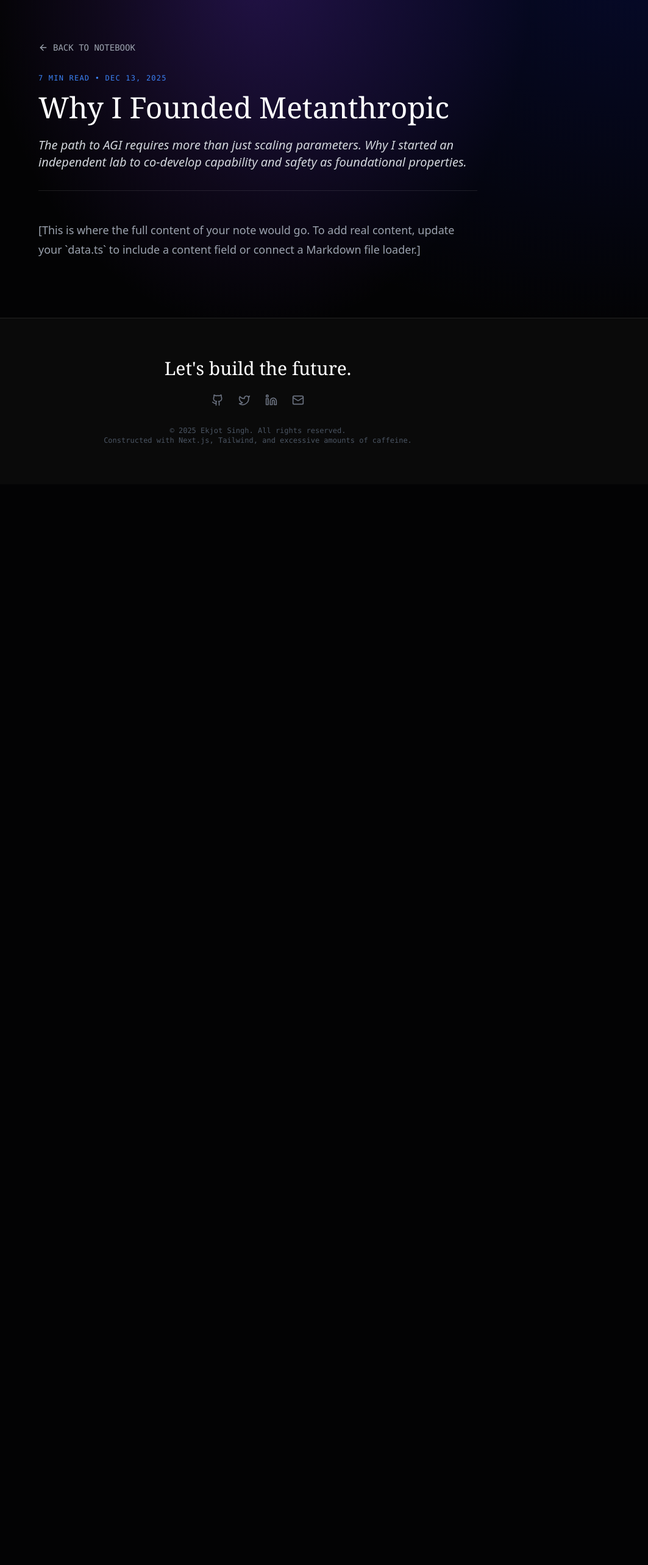
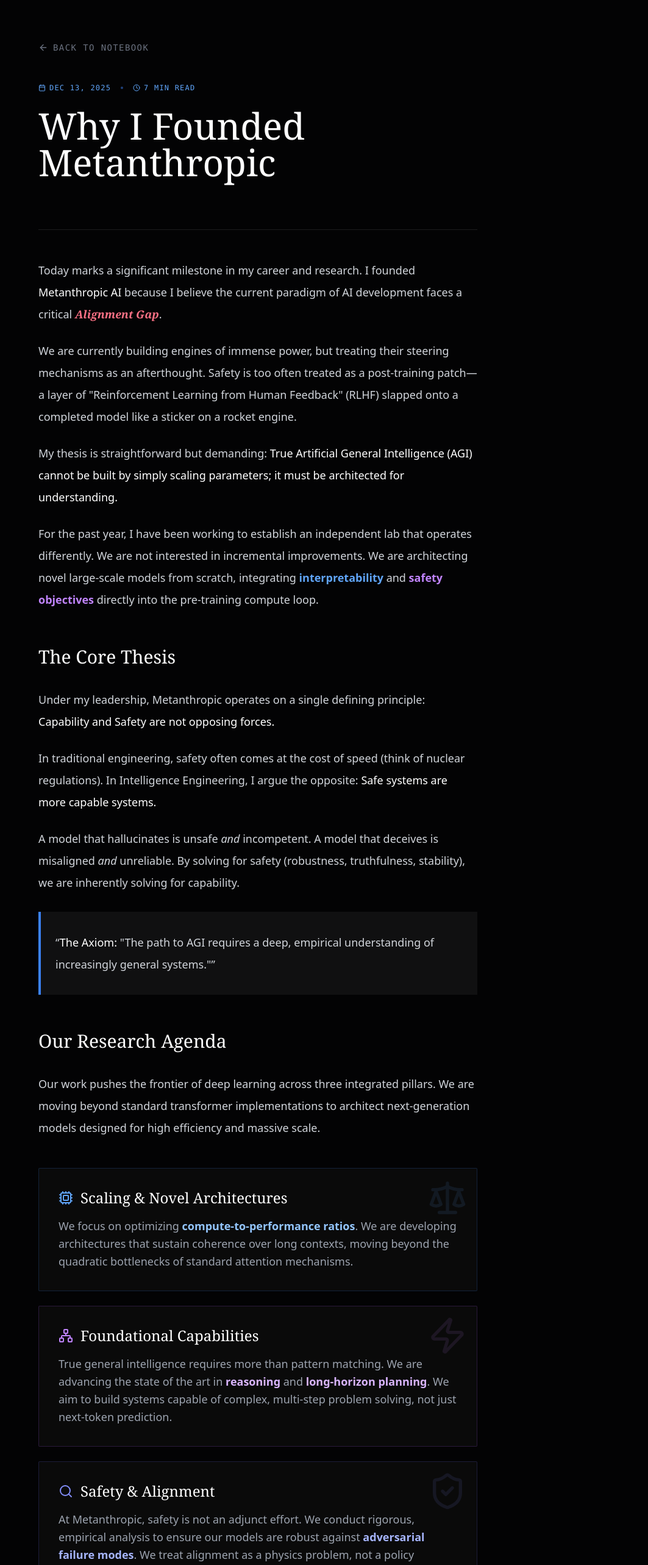
Before and after one commit to ekjotsinghmakhija/website, a Next.js app: page /blog/founding-metanthropic in a window 1280 px wide. Shown: the part 60-2626 px from the top of the page at 61% size, without its empty margins (217-1280 px from the left). Before the commit the page ends 854 px from the top, so only its background shows below. Built offline with nearby package versions, Linux system fonts and the light colour scheme.

Commit message:
docs(src/app): added blog/founding-metanthropic

```diff
--- /dev/null
+++ b/src/app/blog/founding-metanthropic/page.mdx
@@ -0,0 +1,109 @@
+import NotebookLayout from '@/components/layout/NotebookLayout';
+import { Network, ShieldCheck, Zap, Cpu, Search, Scale } from 'lucide-react';
+
+export const meta = {
+  title: "Why I Founded Metanthropic",
+  date: "Dec 13, 2025",
+  readTime: "7 min read",
+  tag: "Manifesto"
+};
+
+<NotebookLayout meta={meta}>
+
+Today marks a significant milestone in my career and research. I founded **Metanthropic AI** because I believe the current paradigm of AI development faces a critical <span className="text-rose-400 font-bold font-serif italic">Alignment Gap</span>.
+
+We are currently building engines of immense power, but treating their steering mechanisms as an afterthought. Safety is too often treated as a post-training patch—a layer of "Reinforcement Learning from Human Feedback" (RLHF) slapped onto a completed model like a sticker on a rocket engine.
+
+My thesis is straightforward but demanding: **True Artificial General Intelligence (AGI) cannot be built by simply scaling parameters; it must be architected for understanding.**
+
+For the past year, I have been working to establish an independent lab that operates differently. We are not interested in incremental improvements. We are architecting novel large-scale models from scratch, integrating <span className="text-blue-400 font-bold">interpretability</span> and <span className="text-purple-400 font-bold">safety objectives</span> directly into the pre-training compute loop.
+
+## The Core Thesis
+
+Under my leadership, Metanthropic operates on a single defining principle: **Capability and Safety are not opposing forces.**
+
+In traditional engineering, safety often comes at the cost of speed (think of nuclear regulations). In Intelligence Engineering, I argue the opposite: **Safe systems are more capable systems.**
+
+A model that hallucinates is unsafe *and* incompetent. A model that deceives is misaligned *and* unreliable. By solving for safety (robustness, truthfulness, stability), we are inherently solving for capability.
+
+> **The Axiom:** "The path to AGI requires a deep, empirical understanding of increasingly general systems."
+
+## Our Research Agenda
+
+Our work pushes the frontier of deep learning across three integrated pillars. We are moving beyond standard transformer implementations to architect next-generation models designed for high efficiency and massive scale.
+
+{/* FIXED: Changed <p> to <div> to prevent hydration errors in grid */}
+<div className="grid grid-cols-1 gap-6 my-12 not-prose">
+  {/* Pillar 1: Scaling */}
+  <div className="p-8 bg-[#0A0A0A] border border-blue-500/20 rounded-sm hover:border-blue-500/50 transition-all group relative overflow-hidden">
+    <div className="absolute top-0 right-0 p-4 opacity-10 group-hover:opacity-20 transition-opacity">
+        <Scale size={64} className="text-blue-400" />
+    </div>
+    <div className="flex items-center gap-3 mb-4 text-blue-400">
+      <Cpu size={24} />
+      <h3 className="font-serif text-2xl m-0 text-white">Scaling & Novel Architectures</h3>
+    </div>
+    <div className="text-gray-400 m-0 leading-relaxed">
+      We focus on optimizing <strong className="text-blue-300">compute-to-performance ratios</strong>. We are developing architectures that sustain coherence over long contexts, moving beyond the quadratic bottlenecks of standard attention mechanisms.
+    </div>
+  </div>
+
+  {/* Pillar 2: Capabilities */}
+  <div className="p-8 bg-[#0A0A0A] border border-purple-500/20 rounded-sm hover:border-purple-500/50 transition-all group relative overflow-hidden">
+    <div className="absolute top-0 right-0 p-4 opacity-10 group-hover:opacity-20 transition-opacity">
+        <Zap size={64} className="text-purple-400" />
+    </div>
+    <div className="flex items-center gap-3 mb-4 text-purple-400">
+      <Network size={24} />
+      <h3 className="font-serif text-2xl m-0 text-white">Foundational Capabilities</h3>
+    </div>
+    <div className="text-gray-400 m-0 leading-relaxed">
+      True general intelligence requires more than pattern matching. We are advancing the state of the art in <strong className="text-purple-300">reasoning</strong> and <strong className="text-purple-300">long-horizon planning</strong>. We aim to build systems capable of complex, multi-step problem solving, not just next-token prediction.
+    </div>
+  </div>
+
+  {/* Pillar 3: Safety */}
+  <div className="p-8 bg-[#0A0A0A] border border-indigo-500/20 rounded-sm hover:border-indigo-500/50 transition-all group relative overflow-hidden">
+    <div className="absolute top-0 right-0 p-4 opacity-10 group-hover:opacity-20 transition-opacity">
+        <ShieldCheck size={64} className="text-indigo-400" />
+    </div>
+    <div className="flex items-center gap-3 mb-4 text-indigo-400">
+      <Search size={24} />
+      <h3 className="font-serif text-2xl m-0 text-white">Safety & Alignment</h3>
+    </div>
+    <div className="text-gray-400 m-0 leading-relaxed">
+      At Metanthropic, safety is not an adjunct effort. We conduct rigorous, empirical analysis to ensure our models are robust against <strong className="text-indigo-300">adversarial failure modes</strong>. We treat alignment as a physics problem, not a policy problem.
+    </div>
+  </div>
+</div>
+
+## The Road Ahead
+
+The development of AGI presents the greatest technical opportunity of our time, but it necessitates an uncompromising commitment to rigor.
+
+We are moving alignment from **theoretical philosophy** to **rigorous engineering**. We are ensuring the path to AGI remains broadly beneficial and accessible.
+
+This is the most challenging and important technical work I have ever undertaken. I am excited to finally share our progress as we push the boundaries of what is possible.
+
+<div className="not-prose mt-12 p-10 bg-gradient-to-r from-blue-900/10 via-black to-purple-900/10 border border-blue-500/20 rounded-sm text-center relative overflow-hidden group">
+  <div className="absolute inset-0 bg-[radial-gradient(circle_at_center,_var(--tw-gradient-stops))] from-blue-500/5 via-transparent to-transparent opacity-0 group-hover:opacity-100 transition-opacity duration-700" />
+
+  <h3 className="relative z-10 text-3xl font-serif text-white mb-6 tracking-tight">
+    Join the Odyssey.
+  </h3>
+
+  <div className="relative z-10 text-blue-200/60 mb-8 max-w-lg mx-auto font-light">
+    Follow our research as we map the physics of intelligence.
+  </div>
+
+  <a
+    href="https://metanthropic.vercel.app"
+    target="_blank"
+    className="relative z-10 inline-flex items-center gap-3 px-8 py-4 bg-white text-black font-bold rounded-sm hover:bg-blue-600 hover:text-white transition-all duration-300 no-underline shadow-[0_0_30px_rgba(59,130,246,0.3)]"
+  >
+    <Zap size={20} />
+    Visit Metanthropic
+  </a>
+</div>
+
+</NotebookLayout>
```
